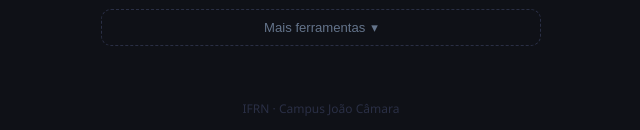
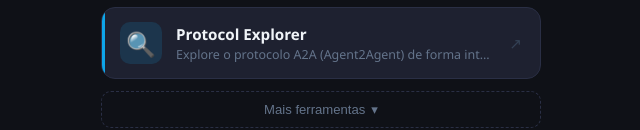
Before and after one commit to cesarazevedo/cesarazevedo.github.io, a plain HTML site: page index.html in a window 1280 px wide. Shown: the part 1362-1492 px from the top of the page, without its empty margins (319-959 px from the left). Drawn offline with Linux system fonts and the light colour scheme.

Commit message:
Adiciona card Protocol Explorer em Ferramentas de Sala (#27)
Claude-Session: https://claude.ai/code/session_01CPjJkpER2FVXsymqu5BDXj

Co-authored-by: Claude <noreply@anthropic.com>

```diff
--- a/index.html
+++ b/index.html
@@ -539,6 +539,16 @@
       <span class="card-arrow">↗</span>
     </a>
 
+    <a class="card" href="https://a2aprotocol.ai/tools/protocol-explorer" target="_blank" rel="noopener"
+       style="--accent: #0ea5e9;">
+      <div class="card-icon">🔍</div>
+      <div class="card-text">
+        <div class="card-title">Protocol Explorer</div>
+        <div class="card-sub">Explore o protocolo A2A (Agent2Agent) de forma interativa</div>
+      </div>
+      <span class="card-arrow">↗</span>
+    </a>
+
     <!-- FERRAMENTAS DE ESTUDO (ocultas por padrão) -->
     <button class="tools-toggle" id="tools-toggle" onclick="toggleTools()">
       <span>Mais ferramentas</span>
```
